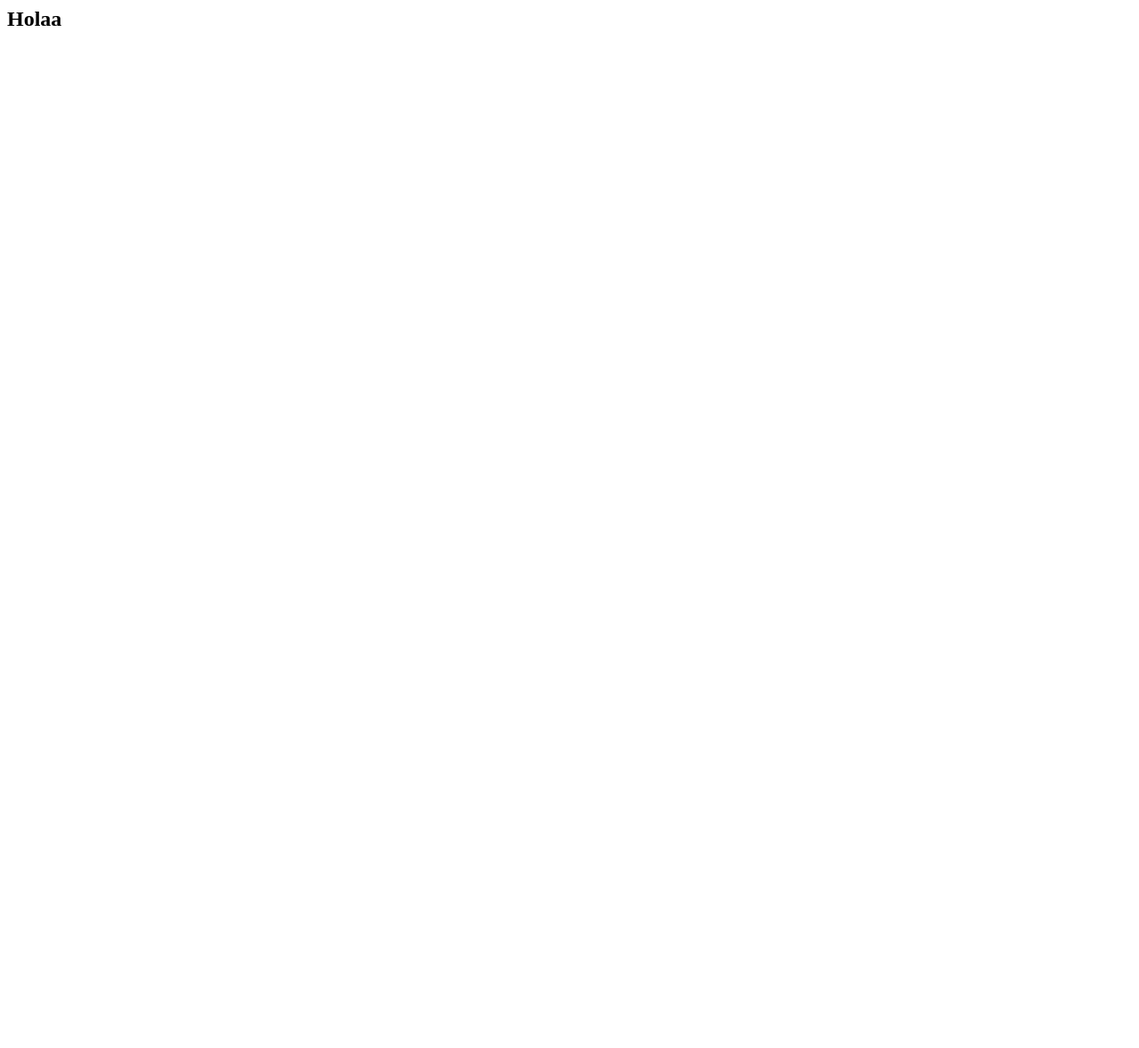
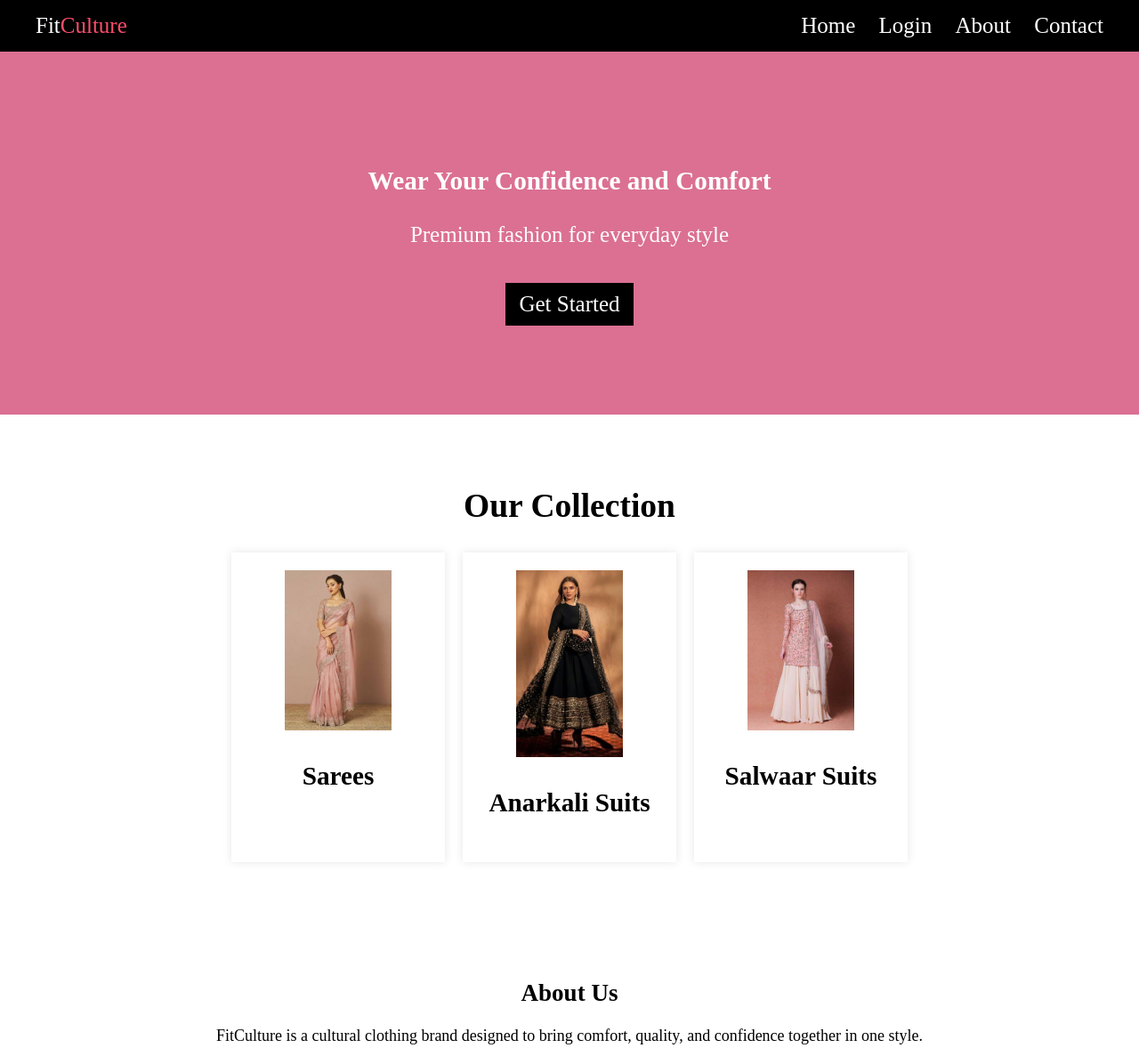
Before and after one commit to navya-n220268/Website, a plain HTML site: page index.html in a window 1280 px wide. Shown: the whole page at 89% size. Before the commit the page ends 800 px from the top, so only its background shows below. Drawn offline with Linux system fonts and the light colour scheme; files whose address does not match are found by name.

Commit message:
updated index.html file

```diff
--- /dev/null
+++ b/about.html
@@ -0,0 +1,33 @@
+<!DOCTYPE html>
+<html lang="en">
+<head>
+    <meta charset="UTF-8">
+    <title>FitCulture | About</title>
+    <link rel="stylesheet" href="style.css">
+</head>
+<body>
+
+<header>
+    <div class="logo">Fit<span>Culture</span></div>
+    <nav>
+        <a href="index.html">Home</a>
+        <a href="login.html">Login</a>
+        <a href="about.html">About</a>
+        <a href="contact.html">Contact</a>
+    </nav>
+</header>
+
+<section class="about">
+    <h4>About Us</h4>
+    <p>
+        FitCulture is a cultural clothing brand designed
+        to bring comfort, quality, and confidence together.
+    </p>
+    <p>
+        We focus on premium fabrics, modern designs,
+        and affordable pricing for everyone.
+    </p>
+</section>
+
+</body>
+</html>
--- a/index.html
+++ b/index.html
@@ -1,3 +1,56 @@
+<!DOCTYPE html>
+<html lang="en">
+<head>
+    <meta charset="UTF-8">
+    <title>FitCulture</title>
+    <link rel="stylesheet" href="style.css">
+</head>
 <body>
-    <h2>Holaa</h2>
+    <header>
+        <div class="logo">Fit<span>Culture</span></div>
+        <nav>
+            <a href="index.html">Home</a>
+            <a href="login.html">Login</a>
+            <a href="about.html">About</a>
+            <a href="contact.html">Contact</a>
+        </nav>
+    </header>
+
+    <section class="Women">
+        <h3>Wear Your Confidence and Comfort</h3>
+        <p>Premium fashion for everyday style</p>
+        <a href="login.html" class="btn">Get Started</a>
+    </section>
+
+    <section class="Products">
+        <h2>Our Collection</h2>
+        <div class="product-grid">
+
+            <div class="card">
+                <img src="C:\Users\duriseti\OneDrive\Desktop\Website\sarees.jpg" alt="Sarees">
+                <h3>Sarees</h3>
+            </div>
+
+            <div class="card">
+                <img src="C:\Users\duriseti\OneDrive\Desktop\Website\Anarkali.jpg" alt="Anarkali Suit">
+                <h3>Anarkali Suits</h3>
+            </div>
+
+            <div class="card">
+                <img src="C:\Users\duriseti\OneDrive\Desktop\Website\salwaar.jpg" alt="Salwaar Suits">
+                <h3>Salwaar Suits</h3>
+            </div>
+
+        </div>
+    </section>
+
+    <section class="about">
+        <h2>About Us</h2>
+        <p>
+            FitCulture is a cultural clothing brand designed to bring comfort,
+            quality, and confidence together in one style.
+        </p>
+    </section>
+
 </body>
+</html>
--- /dev/null
+++ b/style.css
@@ -0,0 +1,183 @@
+body {
+    margin: 0;
+    font-family: Lucida, Bold Serif ;
+    background-color: White;
+    font-size: 25px;
+}
+
+
+header {
+    background-color: #000;
+    color: #fff;
+    padding: 15px 40px;
+    display: flex;
+    justify-content: space-between;
+    align-items: center;
+}
+
+header a {
+    color: MistyRose;
+    margin-left: 20px;
+    text-decoration: none;
+}
+
+header a:hover {
+    text-decoration: underline;
+}
+
+.Women {
+    background-color: #222;
+    color: white;
+    text-align: center;
+    padding: 80px 20px;
+    }
+
+.Women button {
+    padding: 12px 25px;
+    border: none;
+    background-color: white;
+    color: black;
+    cursor: pointer;
+    font-size: 16px;
+}
+
+.Products {
+    padding: 40px;
+    text-align: center;
+}
+
+.product-grid {
+    display: flex;
+    justify-content: center;
+    gap: 25px;
+    flex-wrap: wrap;
+}
+
+.card {
+    background: white;
+    padding: 15px;
+    width: 250px;
+    box-shadow: 0 0 10px rgba(0,0,0,0.1);
+}
+
+.card img {
+    width: 60%;
+}
+
+
+.about {
+    background: white;
+    padding: 40px;
+    font-size:18px;
+    text-align: center;
+}
+
+.logo span {
+    color: #ff4d6d;
+}
+
+nav a {
+    color: white;
+    margin-left: 20px;
+    text-decoration: none;
+}
+
+.Women {
+    text-align: center;
+    padding: 100px 20px;
+    background: palevioletred;
+}
+
+.Women h1 {
+    font-size: 40px;
+    margin-bottom: 10px;
+}
+
+
+.btn {
+    display: inline-block;
+    padding: 10px 15px;
+    background: black;
+    color: white;
+    text-decoration: none;
+    margin-top: 15px;
+}
+
+
+.form-container {
+    width: 300px;
+    background: white;
+    padding: 30px;
+    margin: 100px auto;
+    box-shadow: 0 0 10px rgba(0,0,0,0.1);
+    text-align: center;
+}
+
+.form-container input {
+    width: 100%;
+    padding: 10px;
+    margin: 10px 0;
+}
+
+
+.dashboard {
+    padding: 50px;
+    text-align: center;
+}
+
+.dash-cards {
+    display: flex;
+    justify-content: center;
+    gap: 20px;
+    margin-top: 30px;
+}
+
+.box {
+    background: white;
+    padding: 30px;
+    width: 150px;
+    box-shadow: 0 0 10px rgba(0,0,0,0.1);
+}
+
+
+.Products {
+    padding: 50px;
+    text-align: center;
+}
+
+.product-grid {
+    display: flex;
+    justify-content: center;
+    gap: 20px;
+    margin-top: 30px;
+}
+
+.card {
+    background: white;
+    padding: 20px;
+    width: 200px;
+    box-shadow: 0 0 10px rgba(0,0,0,0.1);
+}
+
+.about, .contact {
+    padding: 60px;
+    text-align: center;
+}
+
+.contact form {
+    max-width: 400px;
+    margin: auto;
+}
+
+.contact input, .contact textarea {
+    width: 100%;
+    padding: 10px;
+    margin: 10px 0;
+}
+
+button {
+    background: #ff4d6d;
+    color: white;
+    border: none;
+    padding: 10px 20px;
+}
```
Also changed, not shown: collection.html (added, +46 -0 lines), contact.html (added, +32 -0 lines), dashboard.html (added, +28 -0 lines), login.html (added, +19 -0 lines), shop.html (added, +47 -0 lines), Anarkali.jpg (added), bg.jpg (added), salwaar.jpg (added), sarees.jpg (added).
